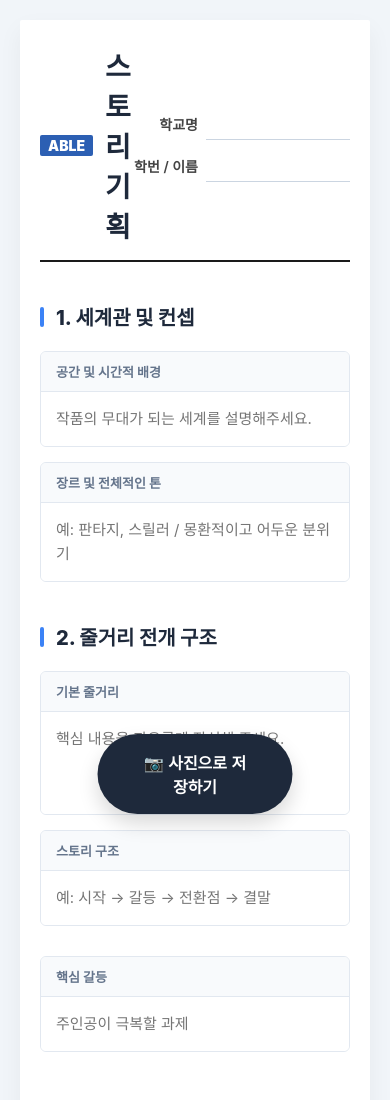
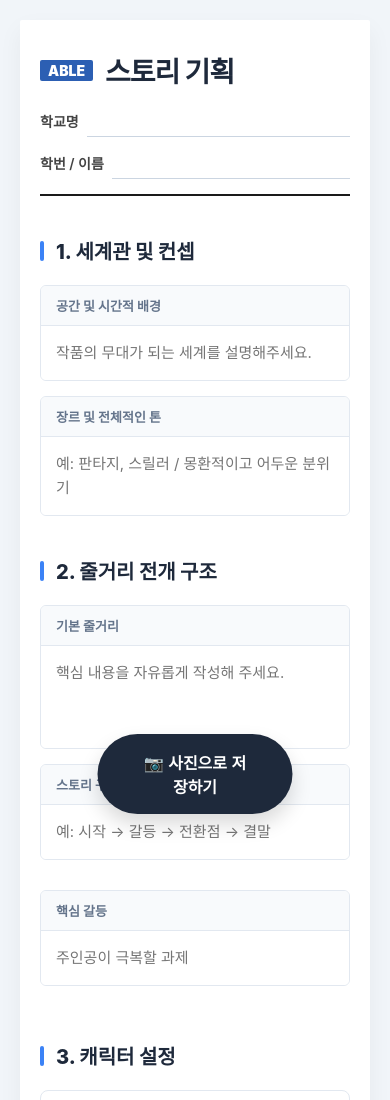
Before and after one commit to able0220/Story_Plan, a plain HTML site: page index.html in a window 390 px wide. Shown: the top 1100 px of the page. Drawn offline with nearby package versions, Linux system fonts and the light colour scheme; a web font is replaced by a local one.

Commit message:
Update index.html

```diff
--- a/index.html
+++ b/index.html
@@ -32,35 +32,45 @@
             box-shadow: 0 10px 25px rgba(0,0,0,0.05);
         }
 
-        /* 헤더 섹션 - 글자 잘림 방지 수정 */
+        /* [수정] 헤더 레이아웃: 글자 깨짐 방지 */
         header {
             display: flex;
             justify-content: space-between;
-            align-items: center;
+            align-items: flex-end; /* 하단 라인에 맞춤 */
             margin-bottom: 30px;
             padding-bottom: 15px;
             border-bottom: 2px solid #1a1a1a;
+            flex-wrap: wrap; /* 모바일에서 자동 줄바꿈 */
+            gap: 20px;
         }
 
-        .title-area { display: flex; align-items: center; gap: 12px; }
+        .title-area {
+            display: flex;
+            align-items: center;
+            gap: 12px;
+            flex-shrink: 0; /* 제목이 찌그러지지 않게 방지 */
+        }
         .logo-box { font-weight: 900; color: #fff; background: #2c5fb3; padding: 2px 8px; border-radius: 2px; font-size: 14px; }
-        .main-title { font-size: 28px; font-weight: 800; letter-spacing: -1px; }
+        .main-title { font-size: 28px; font-weight: 800; letter-spacing: -1px; white-space: nowrap; }
 
-        .header-info { display: flex; gap: 20px; }
+        .header-info {
+            display: flex;
+            gap: 20px;
+            flex-shrink: 0;
+        }
         .info-group { display: flex; align-items: center; gap: 8px; }
         .info-group label { font-size: 14px; font-weight: 600; color: #444; white-space: nowrap; }
 
-        /* [수정] 입력란 폰트 하단 공간 확보 */
         .info-group input {
             border: none;
             border-bottom: 1px solid #cbd5e1;
             width: 140px;
-            padding: 6px 2px 4px 2px; /* 하단 패딩을 주어 글자 잘림 방지 */
+            padding: 6px 2px 4px 2px;
             font-size: 15px;
             font-family: 'Pretendard', sans-serif;
             outline: none;
             text-align: center;
-            line-height: 1.4; /* 줄 높이 확보 */
+            line-height: 1.4;
             background: transparent;
         }
 
@@ -162,9 +172,24 @@
         }
         #result-preview img { width: 100%; border: 1px solid #ddd; border-radius: 8px; margin-top: 15px; }
 
+        /* [수정] 스마트폰 화면 최적화 미디어 쿼리 */
         @media (max-width: 600px) {
-            .container { padding: 25px 20px; }
-            .header-info { flex-direction: column; align-items: flex-end; gap: 10px; }
+            .container { padding: 30px 20px; }
+            header {
+                flex-direction: column;
+                align-items: flex-start; /* 왼쪽 정렬 */
+                gap: 15px;
+            }
+            .title-area { width: 100%; }
+            .header-info {
+                width: 100%;
+                flex-direction: column;
+                gap: 10px;
+                align-items: flex-start;
+            }
+            .info-group { width: 100%; }
+            .info-group input { width: 100%; text-align: left; }
+
             .character-card { flex-direction: column; }
             .grid-2 { grid-template-columns: 1fr; }
         }
```
